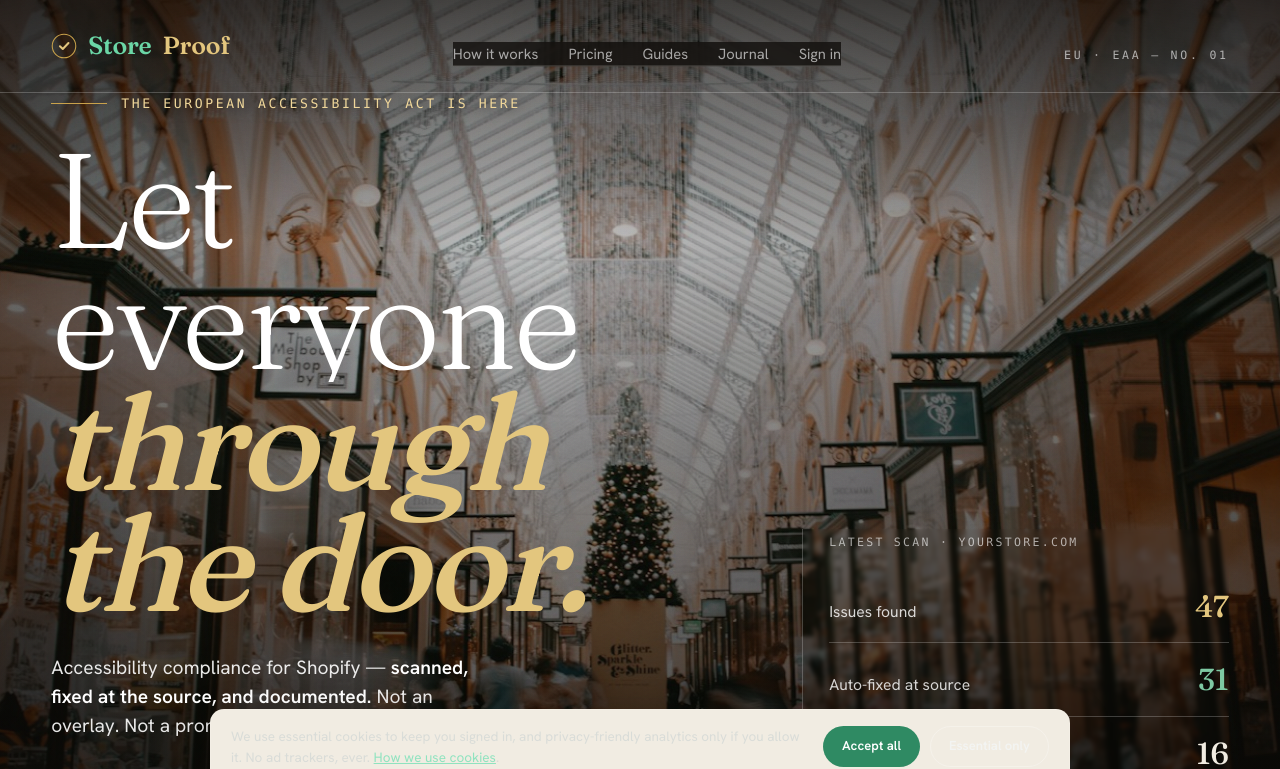
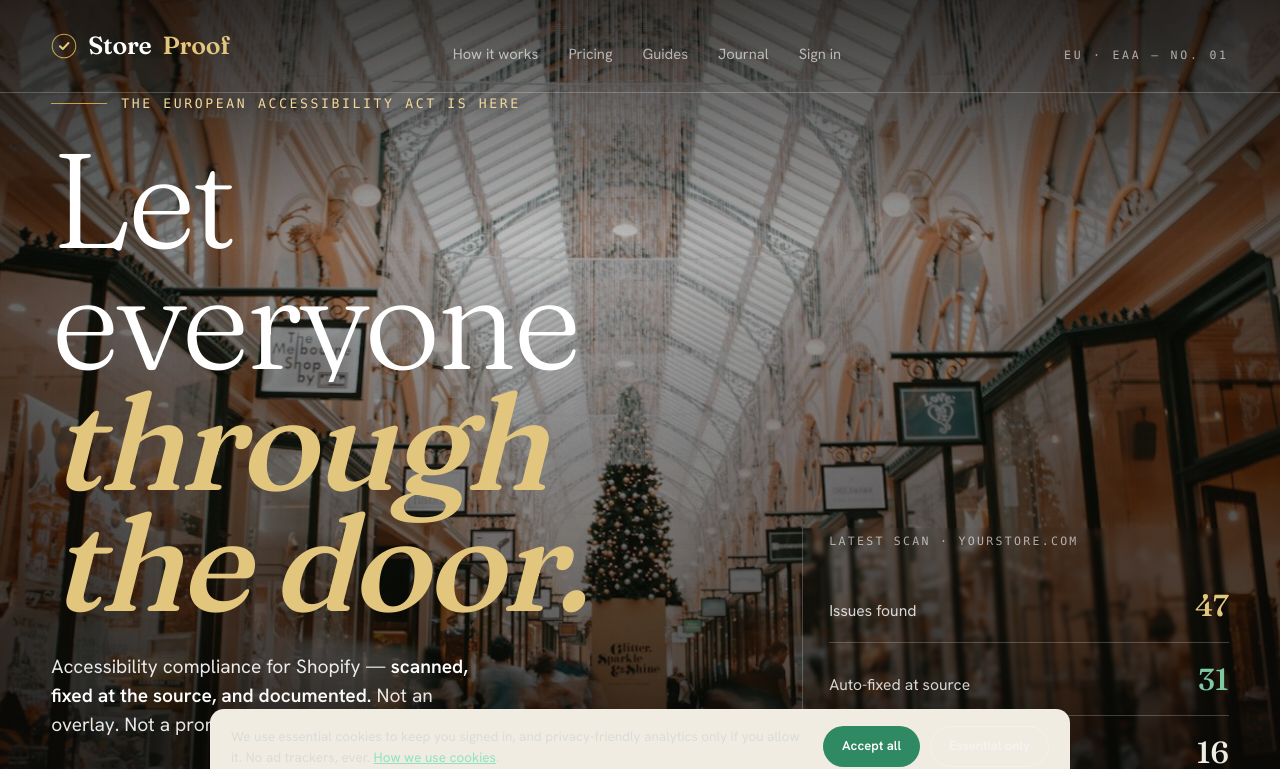
Before and after one commit to Kymeira-MrH/storeproof, a Next.js app: page / in a window 1280 px wide. Shown: the top 769 px of the page. Built offline with nearby package versions, Linux system fonts and the light colour scheme.

Commit message:
fix(design): editorial anchor colours + masthead nav reset over globals
Beat .ap a{green} and .ap nav{sticky bar} leakage: logo/CTAs now correct
(dark-on-gold, white links), hero masthead nav sits clean on the photo.

```diff
--- a/src/app/editorial.css
+++ b/src/app/editorial.css
@@ -132,9 +132,38 @@
   text-decoration: none;
 }
 .ed-logo b { color: var(--e-gold-2); font-weight: 600; }
-.ed-mast nav { display: flex; gap: 30px; font-size: 0.92rem; }
+/* reset the global .ap nav sticky-bar styling that leaks onto this <nav> */
+.ed-mast nav {
+  display: flex;
+  gap: 30px;
+  font-size: 0.92rem;
+  position: static;
+  top: auto;
+  z-index: auto;
+  background: transparent;
+  backdrop-filter: none;
+  border: 0;
+  padding: 0;
+}
 .ed-mast nav a { color: var(--e-faint); text-decoration: none; transition: color 0.2s; }
 .ed-mast nav a:hover { color: #fff; }
+
+/* ── anchor-colour overrides — beat global ".ap a{color:var(--green-d)}" ── */
+.ap .ed a.ed-logo { color: #fff; }
+.ap .ed a.ed-logo b { color: var(--e-gold-2); }
+.ap .ed a.ed-cta { color: var(--e-ink); }
+.ap .ed a.ed-cta:hover { color: var(--e-ink); }
+.ap .ed a.ed-cta2 { color: #fff; }
+.ap .ed a.ed-cta2:hover { color: var(--e-gold-2); }
+.ap .ed a.ed-pcta { color: var(--e-ink); }
+.ap .ed a.ed-pcta.ghost { color: #fff; }
+.ap .ed a.ed-pcta.ghost:hover { color: var(--e-gold-2); }
+.ap .ed .ed-mast nav a { color: var(--e-faint); }
+.ap .ed .ed-mast nav a:hover { color: #fff; }
+.ap .ed .ed-site-foot a { color: var(--e-faint); }
+.ap .ed .ed-site-foot a:hover { color: #fff; }
+.ap .ed .ed-site-foot .ed-cred a { color: rgba(255, 255, 255, 0.45); }
+.ap .ed .ed-site-foot .ed-cred a:hover { color: #fff; }
 .ed-issue {
   font-family: var(--e-mono);
   font-size: 0.72rem;
```
